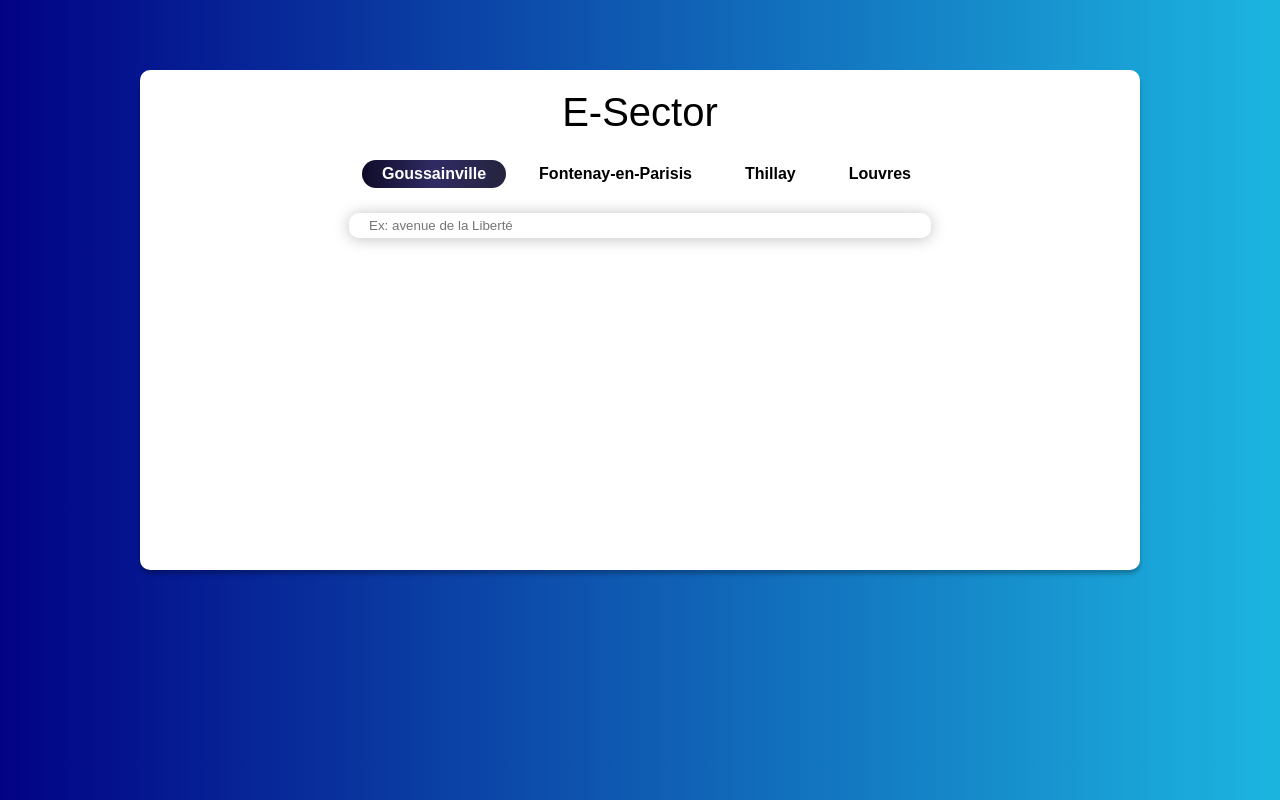
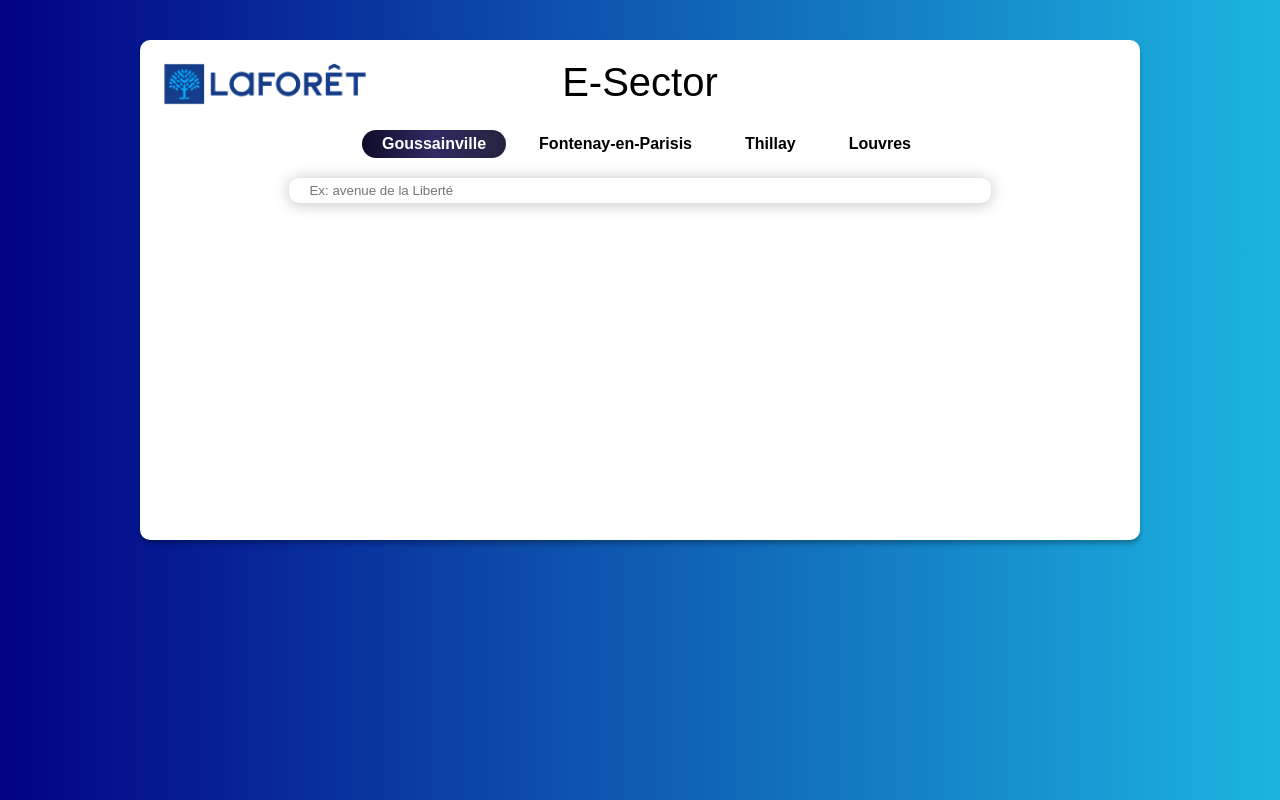
Before and after one commit to LorisQsd/E-Sector, a plain HTML site: page index.html in a window 1280 px wide. Both pictures are taken after a click on the label "Goussainville". Drawn offline with Linux system fonts and the light colour scheme; a web font is replaced by a local one.

Commit message:
BG Laforêt - filterData() if a label is clicked

```diff
--- a/app.js
+++ b/app.js
@@ -30,6 +30,7 @@ labels.forEach(label => {
                     labels[labelIndex].style.background = "linear-gradient(to right, #0f0c29, #302b63, #24243e)"
                     labels[labelIndex].style.color = "white"
 
+                    filterData();
                 }
             }, 10)// Je mets un settimeout pour éviter de récupérer l'input check trop vite. Ca permet de valider le check et ensuite de le récupérer. Sinon ça exec trop vite.
         })
@@ -50,10 +51,9 @@ let street = [];
 let sectorColor = [];
 let negoName = [];
 
-function filterData(e) {
-    const searchedString = e.target.value.toLowerCase()
-    if (e.target.value.length >= 3) {
-
+function filterData() {
+    const searchedString = searchInput.value.toLowerCase()
+    if (searchInput.value.length >= 3) {
         for (i = 0; i < dataArray.length; i++) {
             if (dataArray[i].streetName.match(searchedString)) {
                 streetInterval.push(dataArray[i].streetInfo.interval)
--- a/style.css
+++ b/style.css
@@ -20,7 +20,7 @@ body {
 }
 
 main {
-    transform: translateY(10%);
+    margin-top: 20px;
 }
 
 .container {
@@ -32,6 +32,9 @@ main {
     border-radius: 10px;
     box-shadow: 0px 4px 4px rgba(0, 0, 0, 0.25);
     padding: 20px;
+    background-image: url("LogoLaforet.png");
+    background-repeat: no-repeat;
+    background-size: clamp(200px, 25vw, 250px);
 }
 
 .container h1 {
@@ -71,12 +74,13 @@ main {
 }
 
 .sectors input[type="text"]{
-    width: 100%;
+    width: 90%;
     padding: 5px 0 5px 20px;
     border-radius: 10px;
     border-style: none;
     box-shadow: 0px 1px 15px rgba(0, 0, 0, 0.25);
     transition: transform 300ms;
+    margin-top: 20px;
 }
 
 .sectors input[type="text"]:focus{
@@ -116,4 +120,8 @@ tbody tr td:nth-child(2){
     tbody tr td:nth-child(3), tbody tr td:nth-child(4),thead tr th:nth-child(3), thead tr th:nth-child(4) {
         display: none;
     }
+    .container{
+        padding-top: 60px;
+        background-position-x: center;
     }
+    }
```
Also changed, not shown: index.html (+2 -2 lines), LogoLaforet.png (added).
